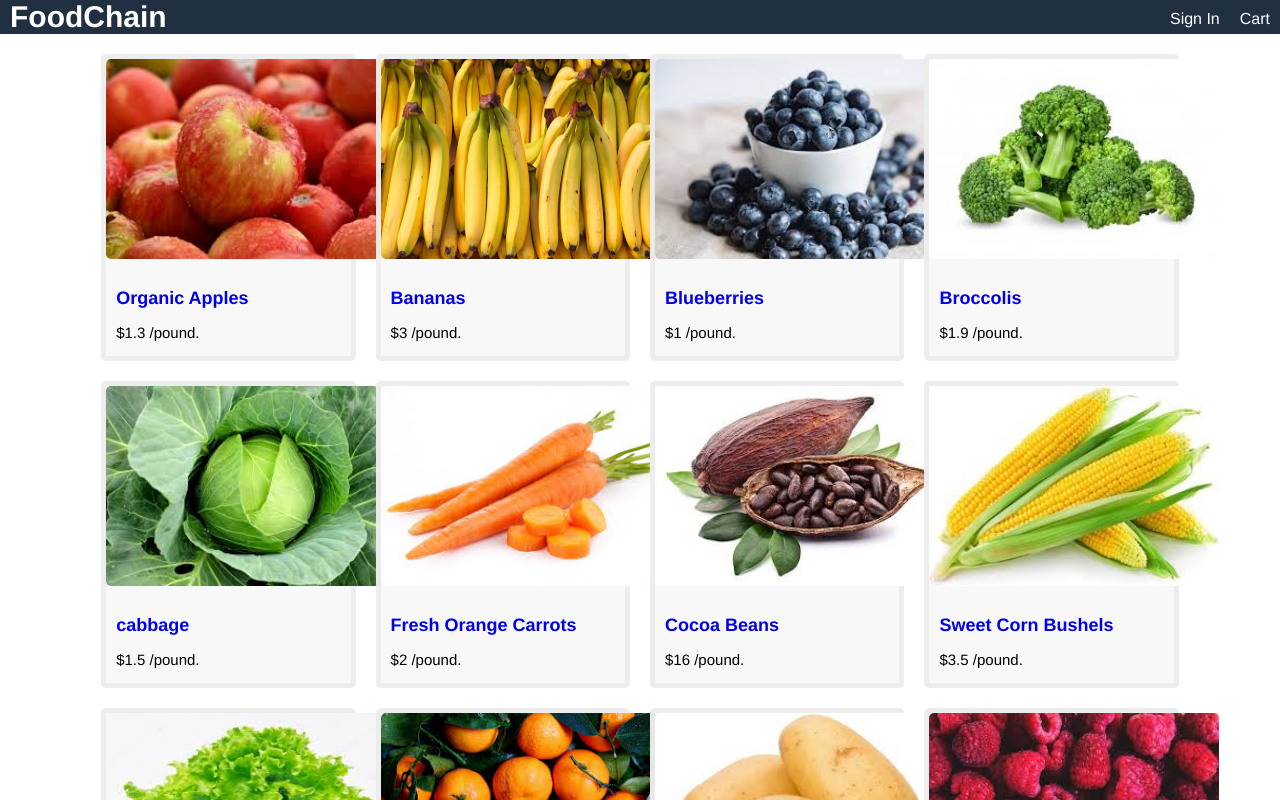
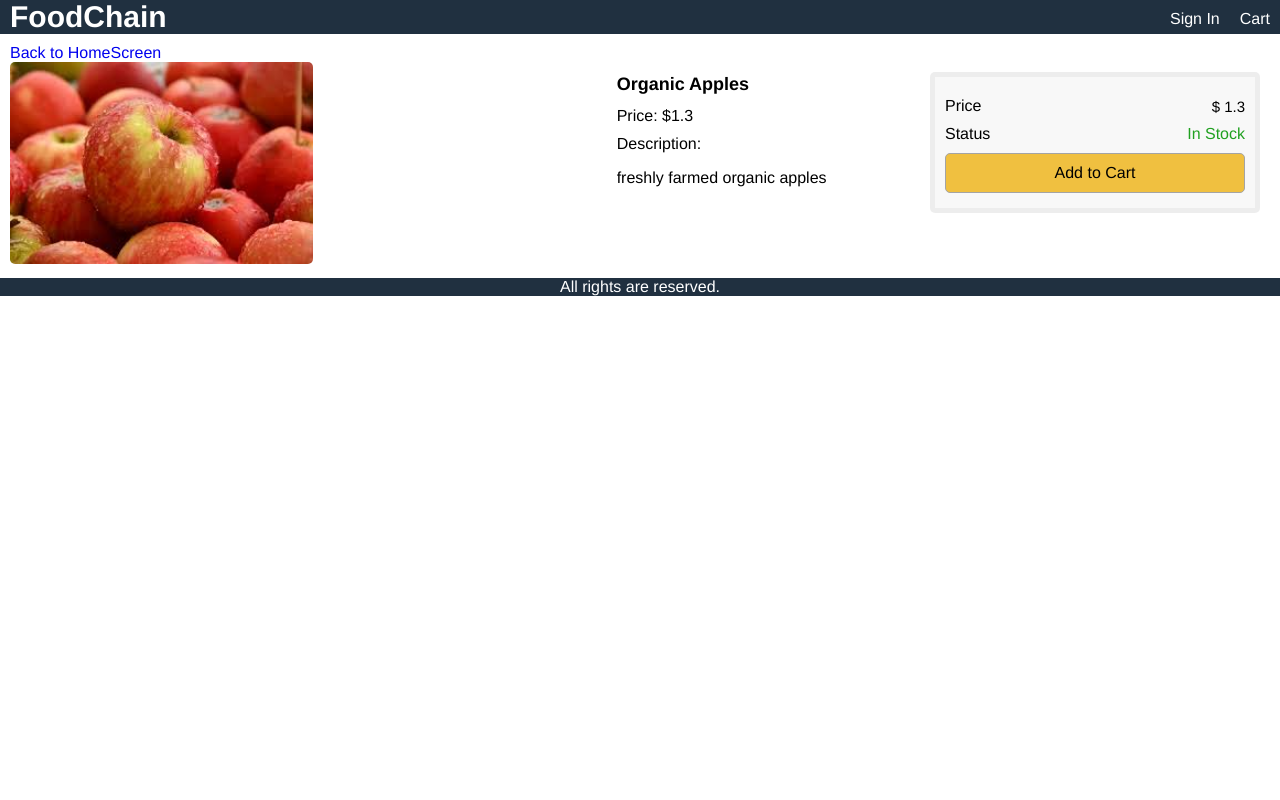
Before and after one commit to shrutipanchal7699/SeniorYearproject, a React (Create React App) app in the folder frontend/: page /product/1 in a window 1280 px wide. Shown: the top 800 px of the page. Built offline with nearby package versions, Linux system fonts and the light colour scheme.

Commit message:
added the screens folder

```diff
--- a/frontend/package.json
+++ b/frontend/package.json
@@ -8,6 +8,7 @@
     "@testing-library/user-event": "^12.8.3",
     "react": "^17.0.1",
     "react-dom": "^17.0.1",
+    "react-router-dom": "^5.2.0",
     "react-scripts": "4.0.3",
     "web-vitals": "^1.1.1"
   },
--- a/frontend/src/App.js
+++ b/frontend/src/App.js
@@ -1,8 +1,12 @@
-import data from './data';
-import Product from './components/Product';
+
+import { BrowserRouter, Route } from 'react-router-dom';
+import HomeScreen from './screens/HomeScreen';
+import ProductScreen from './screens/ProductScreen';
+
 
 function App() {
   return (
+    <BrowserRouter>
     <div classNameName="grid-container">
             <header classNameName="row">
                 <div>
@@ -12,35 +16,13 @@
                 </div>
             </header>
             <main>
-                <div className="row center">
-                    {data.products.map(product => (
-                            <Product key={product._id} product={product}></Product>
-                        //     <div key={product._id} className="card">
-                        //     <a href={`/product/${product._id}`}>
-                        //         <img
-                        //         className="medium"
-                        //         src={product.image}
-                        //         alt={product.name}
-                        //         />
-                        //     </a>
-                        //     <div className="card-body">
-                        //         <a href={`/product/${product._id}`}>
-                        //             <h2>{product.name}</h2>
-                        //         </a>
+                <Route path="/product/:id" component={ProductScreen}></Route>
+                <Route path="/" component={HomeScreen} exact></Route>
 
-                        //         <div className="price">
-                        //            ${product.price} /pound.
-                        //         </div>
-                        //     </div>
-                        // </div>
-
-                        ))
-                    }
-                </div>
             </main>
             <footer className="row center">All rights are reserved.</footer>
     </div>
-
+    </BrowserRouter>
   );
 }
 
--- a/frontend/src/components/Product.js
+++ b/frontend/src/components/Product.js
@@ -23,5 +23,5 @@
                 </div>
             </div>
 
-    )
+    );
 }
--- a/frontend/src/data.js
+++ b/frontend/src/data.js
@@ -5,6 +5,7 @@
             name: 'Organic Apples',
             image: '/images/appleImage.jpg',
             price: 1.3,
+            countInStock : 50,
             description: 'freshly farmed organic apples',
         },
 
@@ -13,7 +14,8 @@
             name: 'Bananas',
             image: '/images/bananaImage.jpg',
             price: 3,
-            description: 'freshly farmed organic apples',
+            countInStock : 50,
+            description: 'fresh from the farm bananas',
         },
 
         {
@@ -21,7 +23,8 @@
             name: 'Blueberries',
             image: '/images/blueberryImage.jpg',
             price: 1,
-            description: 'freshly farmed organic apples',
+            countInStock : 50,
+            description: 'hand picked blueberries staright from the farms',
         },
 
         {
@@ -29,13 +32,15 @@
             name: 'Broccolis',
             image: '/images/broccoliImage.jpg',
             price: 1.9,
-            description: 'freshly farmed organic apples',
+            countInStock : 50,
+            description: 'Add some broccoli facts',
         },
         {
             _id: '5',
             name: 'cabbage',
             image: '/images/cabbageImage.jpg',
             price: 1.5,
+            countInStock : 50,
             description: 'freshly farmed organic apples',
         },
         {
@@ -43,6 +48,7 @@
             name: 'Fresh Orange Carrots',
             image: '/images/carrotImage.jpg',
             price: 2,
+            countInStock : 50,
             description: 'freshly farmed organic apples',
         },
         {
@@ -50,6 +56,7 @@
             name: 'Cocoa Beans',
             image: '/images/cocoabeanImage.jpg',
             price: 16,
+            countInStock : 50,
             description: 'freshly farmed organic apples',
         },
         {
@@ -57,6 +64,7 @@
             name: 'Sweet Corn Bushels',
             image: '/images/cornImage.jpg',
             price: 3.5,
+            countInStock : 50,
             description: 'freshly farmed organic apples',
         },
         {
@@ -64,6 +72,7 @@
             name: 'lettuce',
             image: '/images/lettuceImage.jpg',
             price: 1,
+            countInStock : 50,
             description: 'freshly farmed organic apples',
         },
         {
@@ -71,6 +80,7 @@
             name: 'Organic Oranges',
             image: '/images/orangeImage.jpg',
             price: 1.3,
+            countInStock : 50,
             description: 'freshly farmed organic apples',
         },
         {
@@ -78,6 +88,7 @@
             name: 'White Potatoes',
             image: '/images/potatoImage.jpg',
             price: 0.7,
+            countInStock : 50,
             description: 'freshly farmed organic apples',
         },
         {
@@ -85,6 +96,7 @@
             name: 'Rasberries',
             image: '/images/rasberriesImage.jpg',
             price: 8,
+            countInStock : 50,
             description: 'freshly farmed organic apples',
         },
         {
@@ -92,6 +104,7 @@
             name: 'Red Onions',
             image: '/images/redOnionImage.jpg',
             price: 1.4,
+            countInStock : 50,
             description: 'freshly farmed organic apples',
         },
         {
@@ -99,6 +112,7 @@
             name: 'Farmed Spring Onions',
             image: '/images/springOnionImage.jpg',
             price: 2,
+            countInStock : 50,
             description: 'freshly farmed organic apples',
         },
         {
@@ -106,6 +120,7 @@
             name: 'Strawberries',
             image: '/images/strawberryImage.jpg',
             price: 3.5,
+            countInStock : 50,
             description: 'freshly farmed organic apples',
         },
         {
@@ -113,6 +128,7 @@
             name: 'Herbal Tea Leaves',
             image: '/images/tealeavesImage.jpg',
             price: 25,
+            countInStock : 50,
             description: 'freshly farmed organic apples',
         },
         {
@@ -120,6 +136,7 @@
             name: 'Organic Roma Tomatoes',
             image: '/images/tomatoImage.jpg',
             price: 2,
+            countInStock : 50,
             description: 'freshly farmed organic apples',
         },
         {
@@ -127,6 +144,7 @@
             name: 'Watermelon',
             image: '/images/watermelonImage.jpg',
             price: 0.5,
+            countInStock : 50,
             description: 'freshly farmed organic apples',
         },
         {
@@ -134,6 +152,7 @@
             name: 'White Onions',
             image: '/images/whiteOnionImage.jpg',
             price: 1.5,
+            countInStock : 50,
             description: 'freshly farmed organic apples',
         },
 
@@ -142,6 +161,7 @@
             name: 'Coffee Beans',
             image: '/images/coffeebeanImage.jpg',
             price: 3,
+            // countInStock : 50,
             description: 'freshly farmed organic apples',
         },
 
--- a/frontend/src/index.css
+++ b/frontend/src/index.css
@@ -64,6 +64,41 @@
   color: #ff8000;
 }
 
+ul {
+  padding: 0;
+  margin: 0;
+  list-style-type: none;
+}
+
+li {
+  margin-top : 1rem;
+}
+
+button {
+  padding: 1rem;
+  border-radius: 0.5rem;
+  border: 0.1rem #a4a4a4 solid;
+  font-size: 1.6rem;
+  font-family: Helvetica, Arial, Helvetica, sans-serif;
+  -webkit-font-smoothing: antialiased;
+  -moz-osx-font-smoothing: grayscale;
+  background-color: lightgray;
+  cursor: pointer;
+
+}
+button:hover {
+  border: 0.1rem #404040 solid;
+}
+button.primary {
+  background-color:#f0c040;
+
+}
+
+button.block {
+  width : 100%;
+}
+
+
 /* Headeer */
 header a {
   color: #ffffff;
@@ -86,11 +121,25 @@
   justify-content: center;
 }
 
+.row.top {
+  align-items: flex-start;
+}
+
+.col-1 {
+  flex: 1 1 25rem;
+
+}
+
+.col-2 {
+  flex: 2 1 50rem;
+
+}
+
 /* Image */
 img {
   border-radius: 0.5rem;
-  width: 150%;
-  height: 100%;
+  /* width: 150%;
+  height: 100%; */
 
 }
 
@@ -99,9 +148,13 @@
   /* width: 300%;
   height: auto; */
   width: 300px;
-  aspect-ratio: auto 196 / 294;
+  /* aspect-ratio: auto 196 / 294; */
   height: 200px;
 
+}
+
+img.large {
+  width: 50%;
 }
 
 /* Card */
@@ -134,3 +187,12 @@
   color: #f0c040;
   margin: 01rem;
 }
+
+/* Alert */
+.success {
+  color: #20a020;
+}
+
+.error {
+  color: #a02020;
+}
--- /dev/null
+++ b/frontend/src/screens/HomeScreen.js
@@ -0,0 +1,37 @@
+import React from 'react';
+import Product from '../components/Product';
+import data from '../data';
+
+export default function HomeScreen() {
+    return(
+        <div>
+
+        <div className="row center">
+                    {data.products.map(product => (
+                            <Product key={product._id} product={product}></Product>
+                        //     <div key={product._id} className="card">
+                        //     <a href={`/product/${product._id}`}>
+                        //         <img
+                        //         className="medium"
+                        //         src={product.image}
+                        //         alt={product.name}
+                        //         />
+                        //     </a>
+                        //     <div className="card-body">
+                        //         <a href={`/product/${product._id}`}>
+                        //             <h2>{product.name}</h2>
+                        //         </a>
+
+                        //         <div className="price">
+                        //            ${product.price} /pound.
+                        //         </div>
+                        //     </div>
+                        // </div>
+
+                        ))
+                    }
+                </div>
+
+        </div>
+    );
+}
--- /dev/null
+++ b/frontend/src/screens/ProductScreen.js
@@ -0,0 +1,66 @@
+import React from 'react';
+import { Link } from 'react-router-dom';
+import Product from '../components/Product';
+import data from '../data';
+
+
+export default function ProductScreen(props) {
+    const product = data.products.find(x => x._id === props.match.params.id);
+    if(!product){
+        return <div> Product doesn't exists </div>
+    }
+    return(
+        <div>
+            <Link to="/">Back to HomeScreen</Link>
+            <div className="row top">
+                <div className = "col-2">
+                    <img className = "large" src={product.image} alt = {product.name}></img>
+                </div>
+                <div className="col-1">
+                    <ul>
+                        <li>
+                            <h1>{product.name}</h1>
+                        </li>
+                        <li>
+                            Price: ${product.price}
+                        </li>
+                        <li>
+                            Description:
+                            <p>
+                                {product.description}
+                            </p>
+                        </li>
+                    </ul>
+                </div>
+                <div className="col-1">
+                    <div className="card card-body">
+                        <ul>
+                            <li>
+                                <div className="row">
+                                    <div>Price</div>
+                                    <div className="price">$ {product.price}</div>
+                                </div>
+                            </li>
+                            <li>
+                                <div className="row">
+                                    <div>Status</div>
+                                    <div>
+                                        {product.countInStock > 0 ? (
+                                            <span className="success"> In Stock</span>
+                                        ) : (
+                                            <span className="error">Unavailable</span>
+                                        )}
+                                    </div>
+                                </div>
+                            </li>
+                            <li>
+                                <button className="primary block"> Add to Cart</button>
+                            </li>
+                        </ul>
+                    </div>
+                </div>
+            </div>
+        </div>
+
+    );
+}
```
Also changed, not shown: 1 other file (tests, documents, lock files or other folders).
